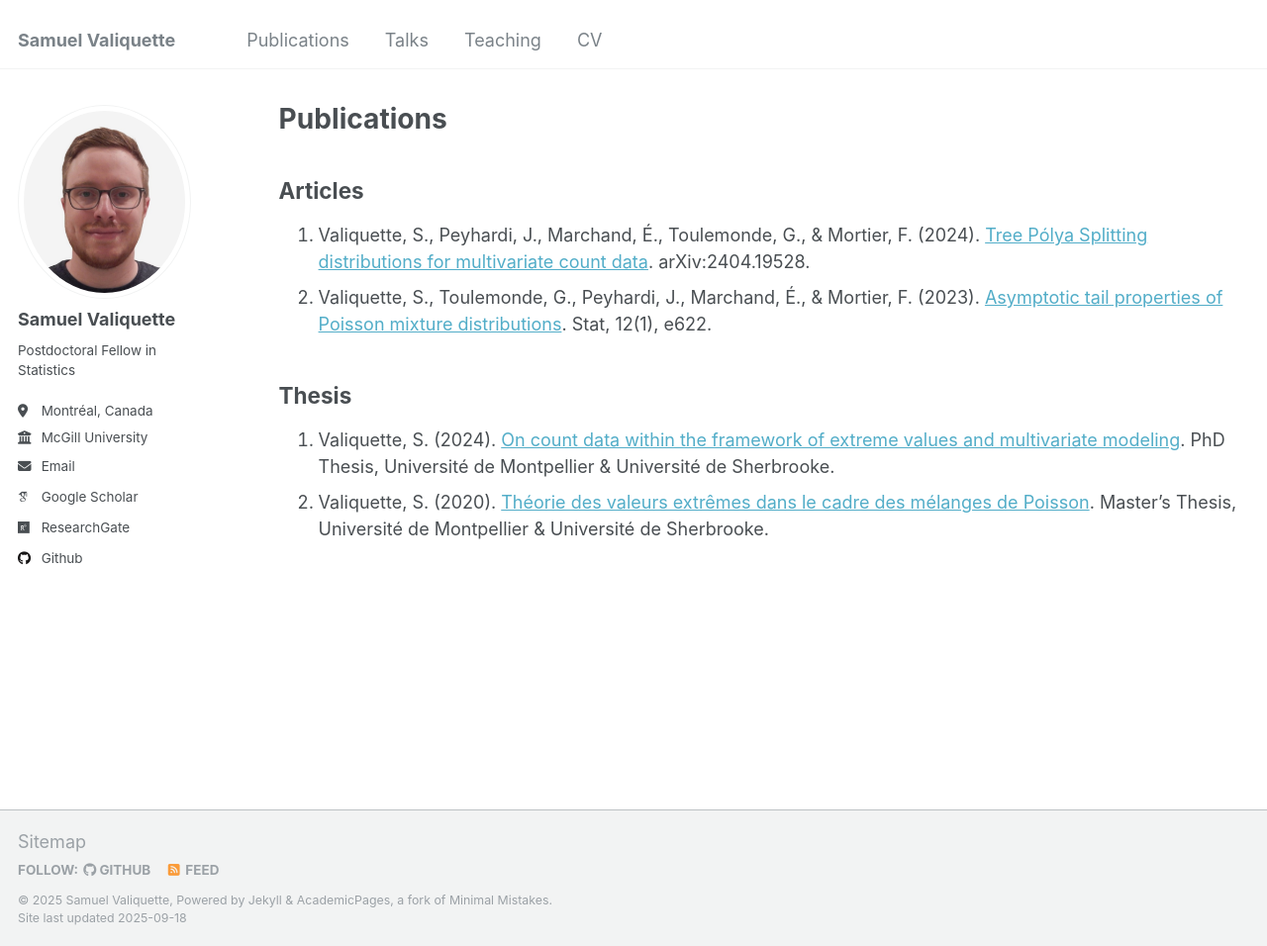
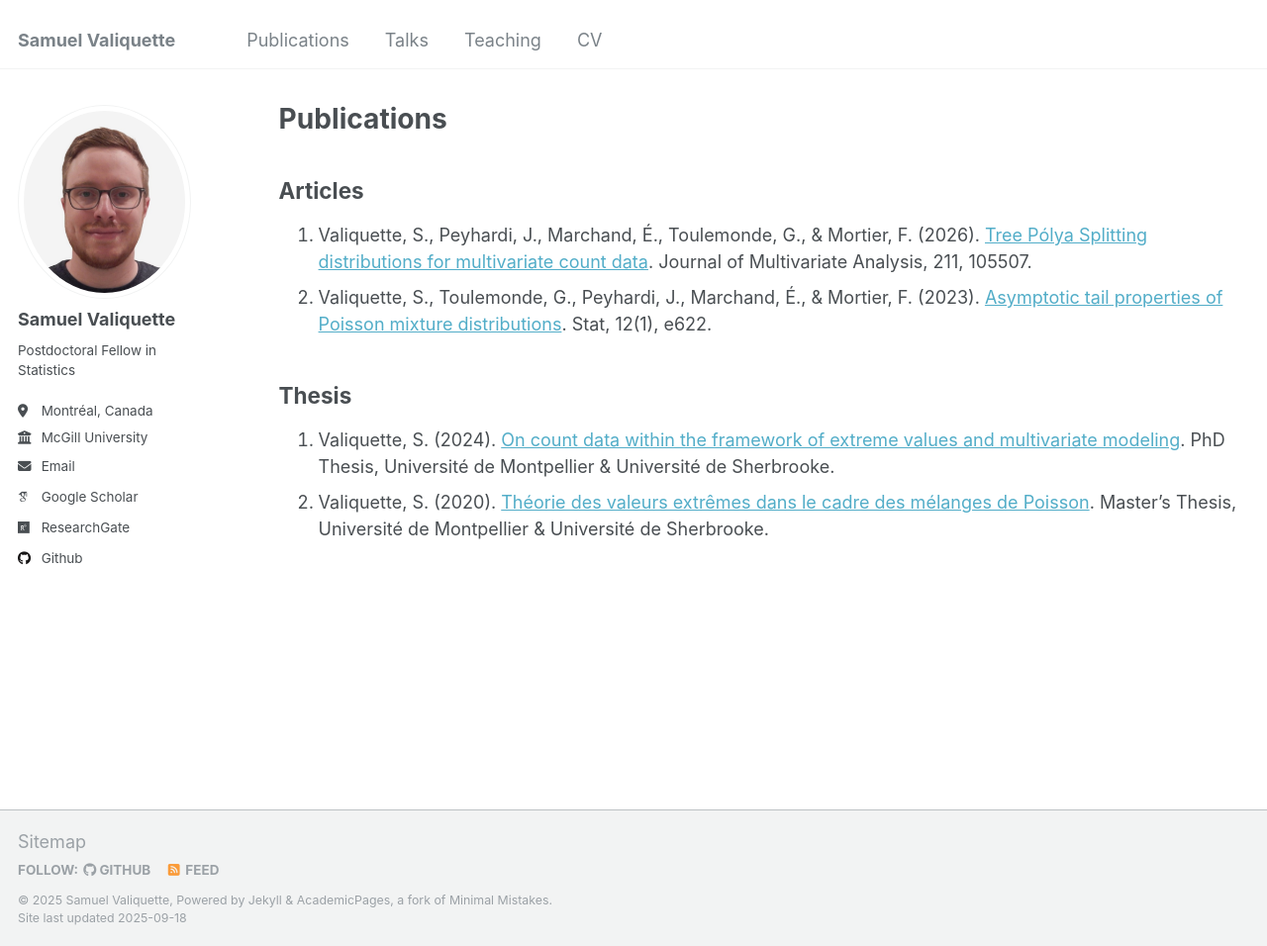
Before and after one commit to s-valiquette/s-valiquette.github.io, a Jekyll site: the page built from _pages/publications.md, in a window 1280 px wide and 956 px high. Shown: the whole window at 99% size. Built offline with Jekyll 4.4.1, drawn with Linux system fonts in a browser that asks for light colours; some web fonts are replaced.

Commit message:
Update publications.md

```diff
--- a/_pages/publications.md
+++ b/_pages/publications.md
@@ -6,7 +6,7 @@ author_profile: true
 ---
 
 ## Articles
-1. Valiquette, S., Peyhardi, J., Marchand, É., Toulemonde, G., & Mortier, F. (2024). [Tree Pólya Splitting distributions for multivariate count data](https://arxiv.org/abs/2404.19528). arXiv:2404.19528.
+1. Valiquette, S., Peyhardi, J., Marchand, É., Toulemonde, G., & Mortier, F. (2026). [Tree Pólya Splitting distributions for multivariate count data](https://www.sciencedirect.com/science/article/pii/S0047259X25001022). Journal of Multivariate Analysis, 211, 105507.
 2. Valiquette, S., Toulemonde, G., Peyhardi, J., Marchand, É., & Mortier, F. (2023). [Asymptotic tail properties of Poisson mixture distributions](https://onlinelibrary.wiley.com/doi/full/10.1002/sta4.622). Stat, 12(1), e622.
 
 
```
